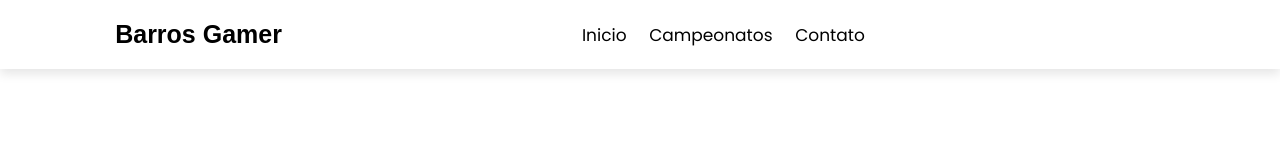
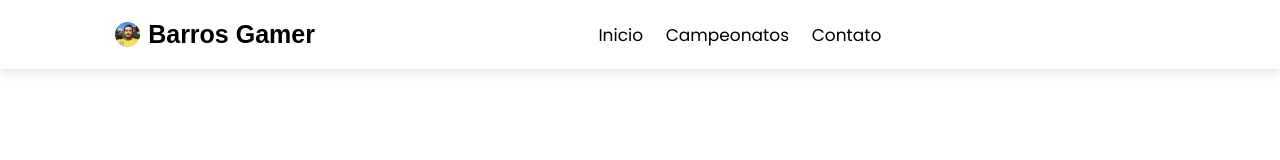
Before and after one commit to kayron33/siteBarrosgamer, a plain HTML site: page index.html in a window 1280 px wide. Shown: the top 160 px of the page. Drawn offline with nearby package versions, Linux system fonts and the light colour scheme; a web font is replaced by a local one.

Commit message:
atualização da logo

```diff
--- a/index.html
+++ b/index.html
@@ -19,7 +19,7 @@
 
 <!--INICIO DA LOGO -->
 <a href="index.html" class="logo">
-    <!--<img src="imagens/barros gamer.jpeg" alt="imagem do barros">-->
+   <img src="imagens/barros gamer.jpeg" alt="">
    Barros Gamer
 </a>
 <!--FIM DA LOGO -->
--- a/style.css
+++ b/style.css
@@ -71,16 +71,25 @@ section{
     box-shadow: 0 0.5rem 1rem rgba(0, 0, 0, 0.1);
 }
 
+
 .topo-site .logo{
     font-family: "Anta", sans-serif;
     font-size: 2.5rem;
     color: black;
     font-weight: bolder;
+    display: flex;
+    align-items: center;
+    justify-content: center;
+    gap: .8rem;
 }
 .topo-site .logo i{
     color: blue;
     padding-right: .5rem;
     rotate: 175deg;
+}
+.topo-site .logo img{
+ width: 25px;
+ border-radius: 50%;
 }
 
 .topo-site .menu-site a{
```
